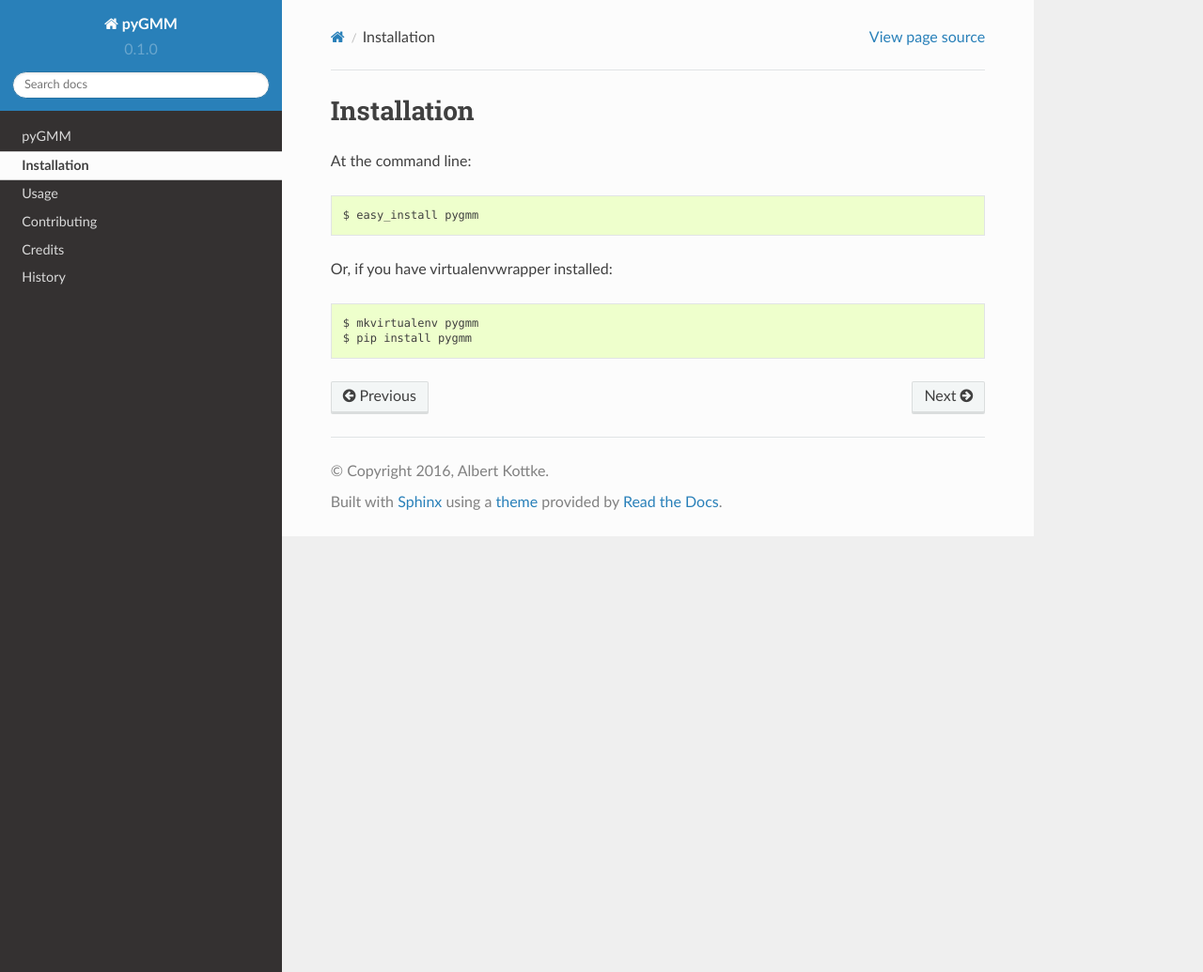
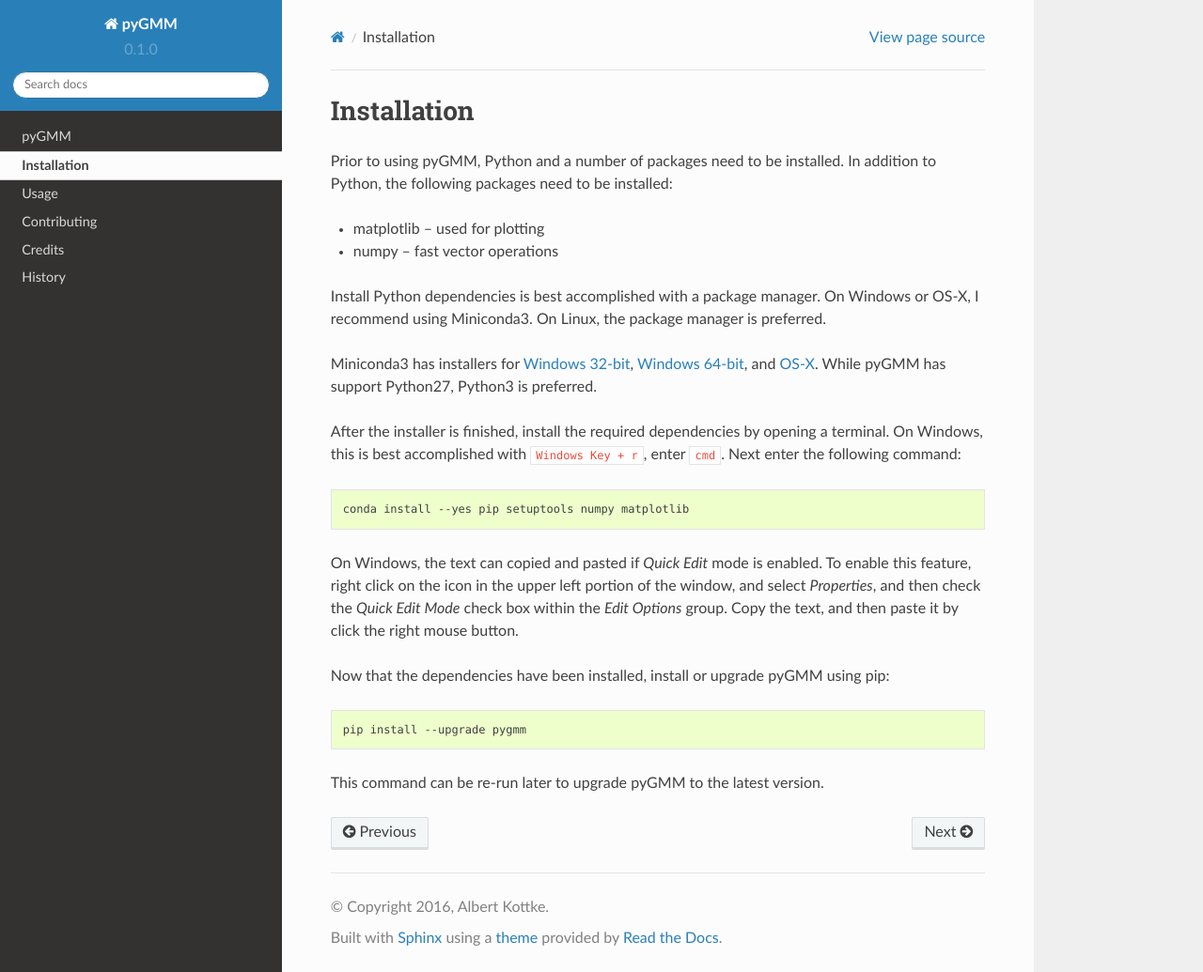
Before and after one commit to arkottke/pygmm, a Sphinx documentation site: the page built from docs/installation.rst, in a window 1280 px wide and 1035 px high. Shown: the whole window at 94% size. Built offline with Sphinx 7.4.7 and the Read the Docs theme 2.0.0, drawn with Linux system fonts in a browser that asks for light colours.

Commit message:
Improved installation details.

```diff
--- a/docs/installation.rst
+++ b/docs/installation.rst
@@ -4,11 +4,39 @@
 Installation
 ============
 
-At the command line::
+Prior to using pyGMM, Python and a number of packages need to be installed. In
+addition to Python, the following packages need to be installed:
 
-    $ easy_install pygmm
+* matplotlib -- used for plotting
 
-Or, if you have virtualenvwrapper installed::
+* numpy -- fast vector operations
 
-    $ mkvirtualenv pygmm
-    $ pip install pygmm
+Install Python dependencies is best accomplished with a package manager. On
+Windows or OS-X, I recommend using Miniconda3. On Linux, the package manager
+is preferred.
+
+Miniconda3 has installers for `Windows 32-bit`_, `Windows 64-bit`_, and `OS-X`_.
+While pyGMM has support Python27, Python3 is preferred.
+
+.. _Windows 32-bit: http://repo.continuum.io/miniconda/Miniconda3-latest-Windows-x86.exe
+.. _Windows 64-bit: http://repo.continuum.io/miniconda/Miniconda3-latest-Windows-x86_64.exe
+.. _OS-X: http://repo.continuum.io/miniconda/Miniconda3-latest-MacOSX-x86_64.sh
+
+After the installer is finished, install the required dependencies by opening a
+terminal. On Windows, this is best accomplished with ``Windows Key + r``, enter
+``cmd``. Next enter the following command::
+
+  conda install --yes pip setuptools numpy matplotlib
+
+On Windows, the text can copied and pasted if *Quick Edit* mode is enabled. To
+enable this feature, right click on the icon in the upper left portion of the
+window, and select *Properties*, and then check the *Quick Edit Mode* check box
+within the *Edit Options* group. Copy the text, and then paste it by click the
+right mouse button.
+
+Now that the dependencies have been installed, install or upgrade pyGMM using
+pip::
+
+  pip install --upgrade pygmm
+
+This command can be re-run later to upgrade pyGMM to the latest version.
```
